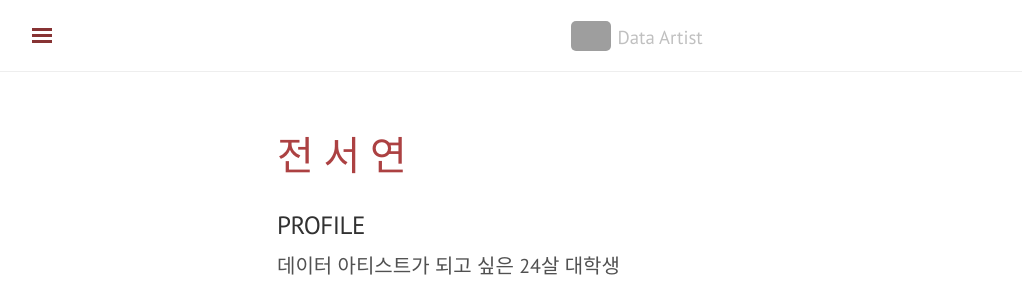
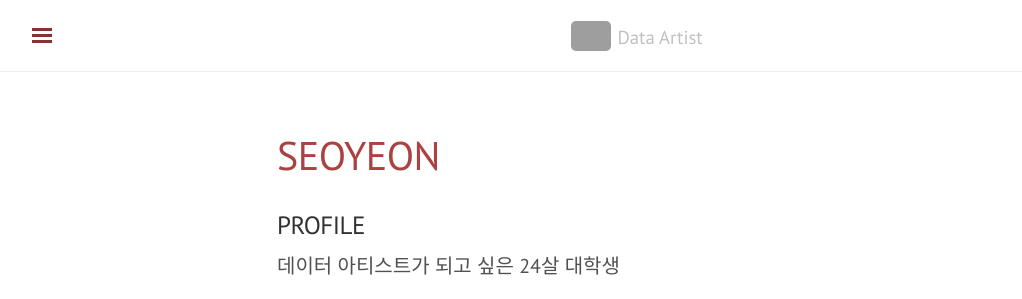
Before and after one commit to shanny924/shanny924.github.io, a Jekyll site: the page built from about.md, in a window 1280 px wide and 900 px high. Shown: the top 299 px of the window, without its empty margins (3-1025 px from the left). Built offline with Jekyll 4.4.1, drawn with Linux system fonts in a browser that asks for light colours; nearby versions of some CDN libraries; grey boxes are pictures that could not be loaded.

Commit message:
Update about.md

```diff
--- a/about.md
+++ b/about.md
@@ -1,6 +1,6 @@
 ---
 layout: page
-title: 전 서 연
+title: Seoyeon
 ---
 ### PROFILE
 
```
